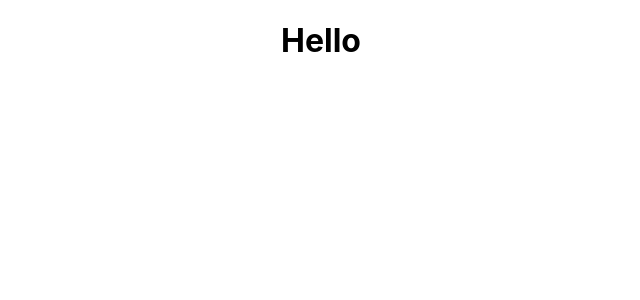
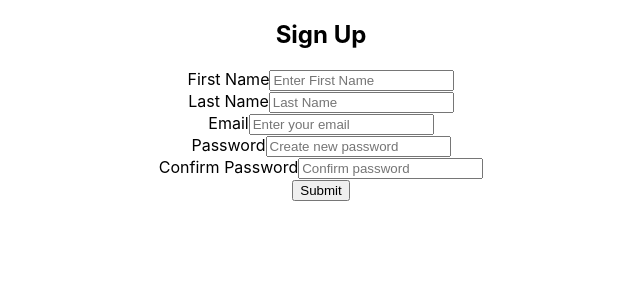
Before and after one commit to HectorSilvaRobles/futbol-training, a React (Create React App) app in the folder client/: page / in a window 1280 px wide. Shown: the top 300 px of the page, without its empty margins (319-959 px from the left). Built offline with nearby package versions, Linux system fonts and the light colour scheme.

Commit message:
Register page form being built

```diff
--- a/client/src/App.js
+++ b/client/src/App.js
@@ -1,10 +1,13 @@
 import React from 'react';
 import './App.css';
+
+import HomePage from './Components/Homepage/HomePage'
+import RegisterPage from './Components/RegisterPage/RegisterPage'
 
 function App() {
   return (
     <div className="App">
-      <h1>Hello </h1>
+      <RegisterPage />
     </div>
   );
 }
--- /dev/null
+++ b/client/src/Components/Homepage/HomePage.js
@@ -0,0 +1,13 @@
+import React, {Component} from 'react'
+
+class HomePage extends Component{
+    render(){
+        return(
+            <div>
+                <h1>Home</h1>
+            </div>
+        )
+    }
+}
+
+export default HomePage
--- /dev/null
+++ b/client/src/Components/RegisterPage/RegisterPage.js
@@ -0,0 +1,176 @@
+import React from 'react';
+import {Formik, Form, Field} from 'formik';
+import * as Yup from 'yup';
+import {registerUser} from '../../Redux/actions/coach_user_actions';
+import {useDispatch} from 'react-redux';
+
+function RegisterPage(props){
+    const dispatch = useDispatch();
+
+    return (
+        <Formik
+            initialValues={{
+                email: '',
+                lastname: '',
+                firstname: '',
+                password: '',
+                confirmPassword: '',
+                profile_pic: '',
+                accountRole: ''
+            }}
+
+            onSubmit={(values, {setSubmitting}) => {
+
+                setTimeout(() => {
+                    let dataToSubmit = {
+                        email: values.email,
+                        firstname: values.firstname,
+                        lastname: values.lastname,
+                        password: values.password,
+                        profile_pic: values.profile_pic,
+                        accountRole: values.accountRole
+                    };
+
+                    console.log(dataToSubmit)
+                    // dispatch(registerUser(dataToSubmit)).then(res => {
+                    //     if(res.payload.success){
+                    //         props.history.push('/')
+                    //     } else {
+                    //         alert(res.payload.err.errmsg)
+                    //     }
+                    // });
+
+                    setSubmitting(false);
+                }, 500)
+            }}
+
+            validationSchema={Yup.object().shape({
+                email: Yup.string().email('Email is invalid, Please enter valid email').required('Email is required'),
+                firstname: Yup.string().required('First name is required'),
+                lastname: Yup.string().required('Last name is required'),
+                password: Yup.string().min(6, 'Password must be atleast 6 characters').required('Password is required'),
+                confirmPassword: Yup.string().oneOf([Yup.ref('password'), null], 'Passwords must match').required('Please confirm password')
+                // profile_pic: Yup.string().required('Profile is required'),
+                // accountRole: Yup.string().required('Account role is required')
+            })}
+
+
+        >
+        {props => {
+            const {
+                values,
+                touched,
+                errors,
+                isSubmitting,
+                handleChange,
+                handleBlur,
+                handleSubmit,
+                handleReset
+            } = props;
+
+            return (
+                <div className='register-page'>
+                    <h2>Sign Up</h2>
+                    <Form onSubmit={handleSubmit}>
+                        <div className="form-group">
+                            <label htmlFor="firstname">First Name</label>
+                            <Field
+                                id="firstname"
+                                type="text"
+                                value={values.firstname}
+                                onChange={handleChange}
+                                onBlur={handleBlur}
+                                placeholder="Enter First Name"
+                                className={
+                                    errors.firstname && touched.firstname ? 'text-input error' : 'text-input'
+                                }
+                            />
+                            {touched.firstname && errors.firstname && (
+                                <div className='input-error-feedback'>{errors.firstname}</div>
+                            )}
+                        </div>
+
+                        <div className="form-group">
+                            <label htmlFor="lastname">Last Name</label>
+                            <Field
+                                id="lastname"
+                                type="text"
+                                value={values.lastname}
+                                onChange={handleChange}
+                                onBlur={handleBlur}
+                                placeholder="Last Name"
+                                className={
+                                    errors.lastname && touched.lastname ? 'text-input error' : 'text-input'
+                                }
+                            />
+                            {touched.lastname && errors.lastname && (
+                                <div className='input-error-feedback'>{errors.lastname}</div>
+                            )}
+                        </div>
+
+                        <div className="form-group">
+                            <label htmlFor="email">Email</label>
+                            <Field
+                                id="email"
+                                type="email"
+                                value={values.email}
+                                onChange={handleChange}
+                                onBlur={handleBlur}
+                                placeholder="Enter your email"
+                                className={
+                                    errors.email && touched.email ? 'text-input error' : 'text-input'
+                                }
+                            />
+                            {touched.email && errors.email && (
+                                <div className='input-error-feedback'>{errors.email}</div>
+                            )}
+                        </div>
+
+                        <div className="form-group">
+                            <label htmlFor="password">Password</label>
+                            <Field
+                                id="password"
+                                type="password"
+                                value={values.password}
+                                onChange={handleChange}
+                                onBlur={handleBlur}
+                                placeholder="Create new password"
+                                className={
+                                    errors.password && touched.password ? 'text-input error' : 'text-input'
+                                }
+                            />
+                            {touched.password && errors.password && (
+                                <div className='input-error-feedback'>{errors.password}</div>
+                            )}
+                        </div>
+
+                        <div className="form-group">
+                            <label htmlFor="confirm">Confirm Password</label>
+                            <Field
+                                id="confirmPassword"
+                                type="password"
+                                value={values.confirmPassword}
+                                onChange={handleChange}
+                                onBlur={handleBlur}
+                                placeholder="Confirm password"
+                                className={
+                                    errors.confirmPassword && touched.confirmPassword ? 'text-input error' : 'text-input'
+                                }
+                            />
+                            {touched.confirmPassword && errors.confirmPassword && (
+                                <div className='input-error-feedback'>{errors.confirmPassword}</div>
+                            )}
+                        </div>
+
+                        <div className='form-submit-button'>
+                            <button type='submit' disabled={isSubmitting} >Submit</button>
+                        </div>
+                    </Form>
+                </div>
+            )
+        }}
+        </Formik>
+    )
+}
+
+export default RegisterPage
--- /dev/null
+++ b/client/src/Redux/actions/coach_user_actions.js
@@ -0,0 +1,42 @@
+import axios from 'axios';
+import {LOGIN_USER, REGISTER_USER, LOGOUT_USER, AUTH_USER} from './types'
+
+
+export function registerUser(dataToSubmit){
+    const request = axios.post('/api/coach-user/register', dataToSubmit)
+    .then(res => res.data)
+
+    return {
+        type: REGISTER_USER,
+        payload: request
+    }
+}
+
+export function loginUser(dataToSubmit){
+    const request = axios.post('/api/coach-user/login', dataToSubmit)
+    .then(res => res.data)
+
+    return {
+        type: LOGIN_USER,
+        payload: request
+    }
+}
+
+export function auth(){
+    const request = axios.get('/api/coach-user/auth',)
+    .then(res => res.data)
+    return {
+        type: AUTH_USER,
+        payload: request
+    }
+}
+
+export function logoutUser(){
+    const request = axios.get('/api/coach-user/logout',)
+    .then(res => res.data)
+
+    return {
+        type: LOGOUT_USER,
+        payload: request
+    }
+}
```
Also changed, not shown: 1 other file (tests, documents, lock files or other folders).
